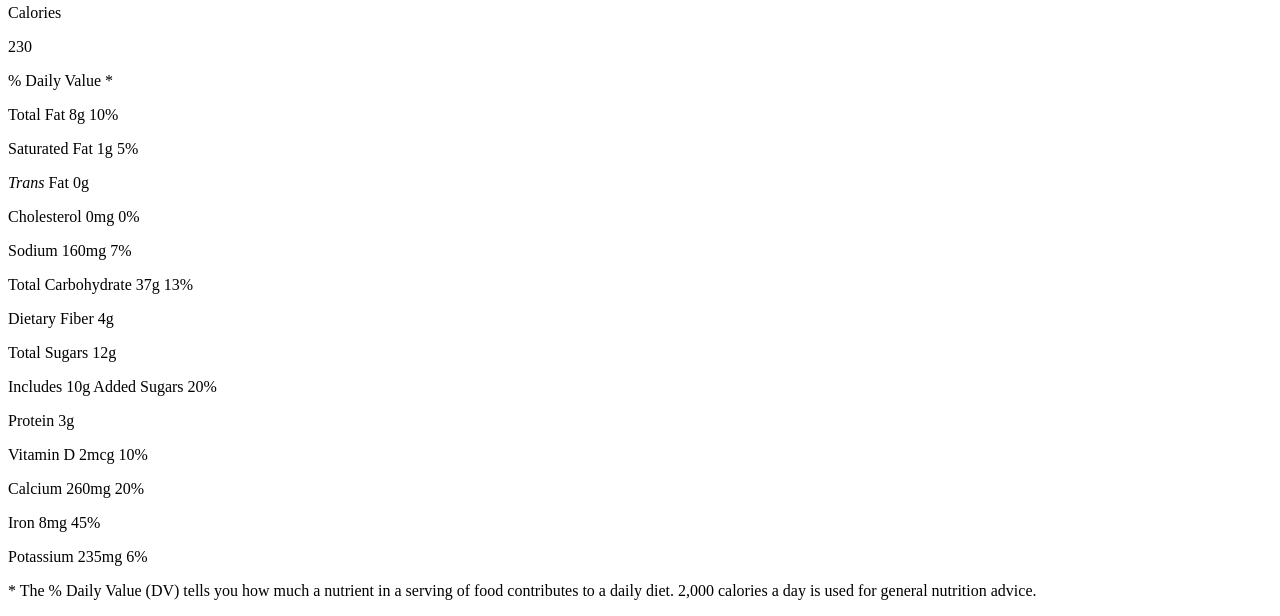
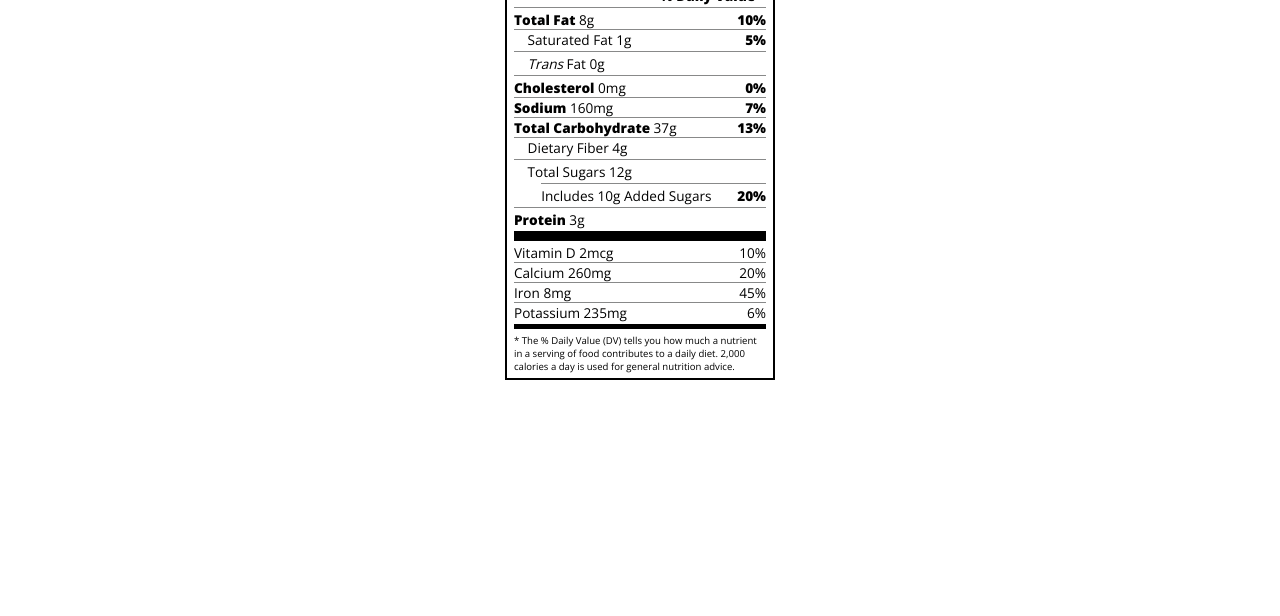
Before and after one commit to pradaditya/08-Nutrition-Label, a plain HTML site: page index.html in a window 1280 px wide. Shown: the part 195-811 px from the top of the page. Drawn offline with nearby package versions, Linux system fonts and the light colour scheme; the site is published under a folder, as on GitHub Pages, so addresses that start at the root find nothing.

Commit message:
edit path css

```diff
--- a/index.html
+++ b/index.html
@@ -7,7 +7,7 @@
             href="https://fonts.googleapis.com/css?family=Open+Sans:400,700,800"
             rel="stylesheet"
         />
-        <link href="/css/styles.css" rel="stylesheet" />
+        <link href="./css/styles.css" rel="stylesheet" />
     </head>
 
     <body>
```
